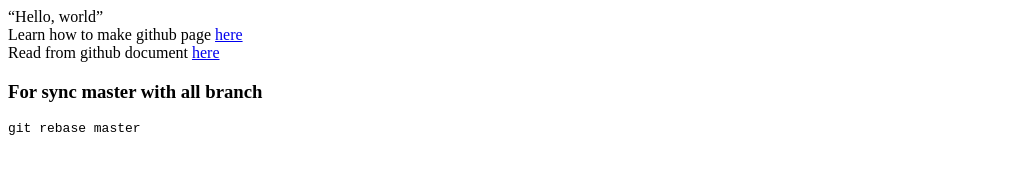
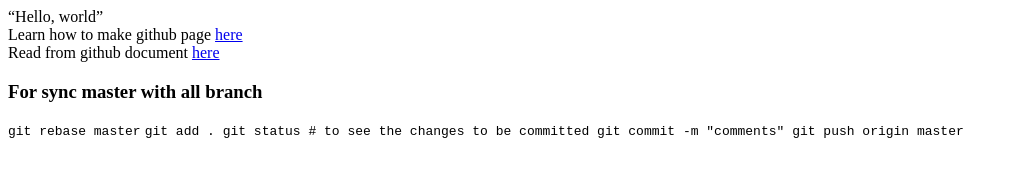
Before and after one commit to phplaw/phplaw.github.io, a plain HTML site: page index.html in a window 1280 px wide. Shown: the whole page, without its empty margins (0-1016 px from the left). Drawn offline with Linux system fonts and the light colour scheme.

Commit message:
update index.html

```diff
--- a/index.html
+++ b/index.html
@@ -6,3 +6,12 @@
 </div>
 <h3>For sync master with all branch</h3>
 <code>git rebase master</code>
+<code>
+    git add .
+
+    git status                # to see the changes to be committed
+
+    git commit -m "comments"
+
+    git push origin master
+</code>
```
